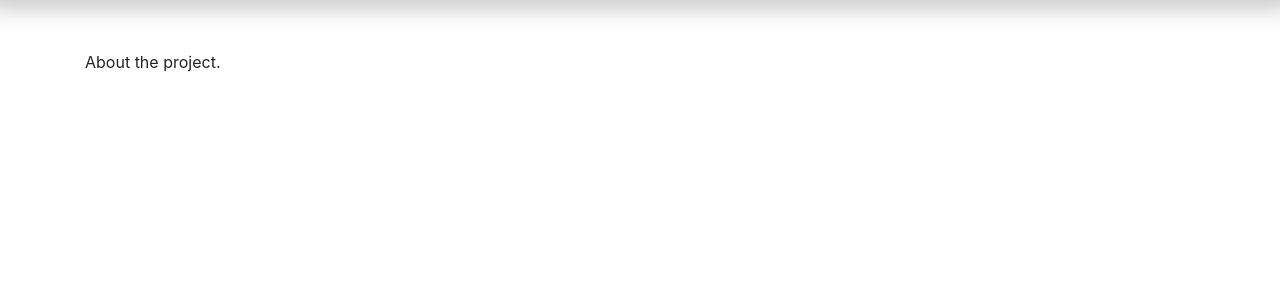
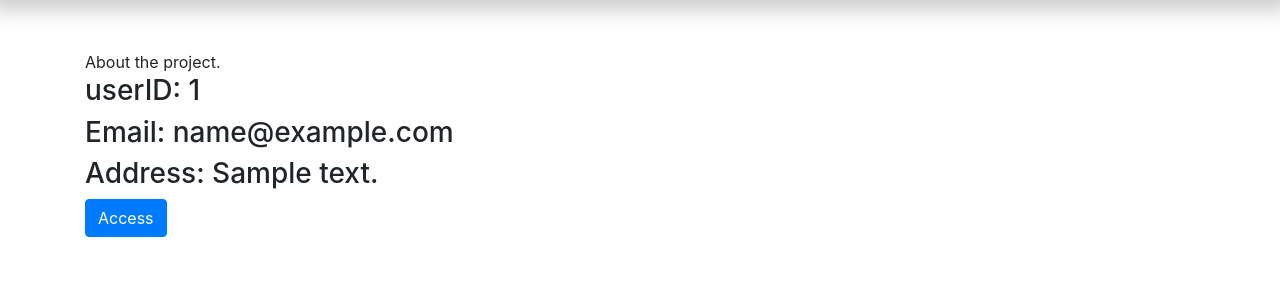
Before and after one commit to Ryanybl/Global-IoT-Directory, a Flask app: page /about in a window 1280 px wide. Shown: the part 100-400 px from the top of the page. Run offline with Flask 2, Linux system fonts and the light colour scheme; a user stored in the database is signed in; tables that the repository leaves empty hold one stand-in row (values such as "Sample post"); some libraries are stand-ins or nearby versions.

Commit message:
user info access oidc authorization

```diff
--- a/Droit/auth/models.py
+++ b/Droit/auth/models.py
@@ -48,6 +48,7 @@ class User(auth_db.Model, UserMixin):
     id = auth_db.Column(auth_db.Integer, primary_key=True)
     username = auth_db.Column(auth_db.String(30), nullable=False)
     email = auth_db.Column(auth_db.String(35), unique=True, nullable=False)
+    address = auth_db.Column(auth_db.String(128), nullable=True)
     # if the user is loggedin using oidc, the password is random assigned
     password = auth_db.Column(auth_db.Text, nullable=False)
     account_type = auth_db.Column(auth_db.Enum(UserAccountTypeEnum))
@@ -71,6 +72,18 @@ class User(auth_db.Model, UserMixin):
         """
         return int_to_unicode(self.id)
 
+    def get_provider_name(self):
+        return self.provider_name
+
+    def get_email(self):
+        return self.email
+
+    def get_address(self):
+        return self.address
+
+    def set_address(self, address):
+        self.address = address
+
 
 class OAuth2Client(auth_db.Model, OAuth2ClientMixin):
     """OAuth2/OpenID Connect client application class
@@ -83,6 +96,8 @@ class OAuth2Client(auth_db.Model, OAuth2ClientMixin):
     __tablename__ = 'oauth2_client'
 
     id = auth_db.Column(auth_db.Integer, primary_key=True)
+    # scope = auth_db.Column(auth_db.String(length=40))
+    scope = auth_db.Column(auth_db.Text, default='')
     # user_id = db.Column(
     #     db.Integer, db.ForeignKey('user.id', ondelete='CASCADE'))
     # user = db.relationship('User')
@@ -118,7 +133,7 @@ class OAuth2Token(auth_db.Model, OAuth2TokenMixin):
     id_token = auth_db.Column(auth_db.String(length=200))
     expires_at = auth_db.Column(auth_db.Integer)
     expires_in = auth_db.Column(auth_db.Integer)
-    scope = auth_db.Column(auth_db.String(length=40))
+    # scope = auth_db.Column(auth_db.String(length=40))
     user_id = auth_db.Column(
         auth_db.Integer, auth_db.ForeignKey('user.id', ondelete='CASCADE'))
     user = auth_db.relationship('User')
@@ -222,7 +237,11 @@ class OpenIDCode(_OpenIDCode):
         ]
         For more details, please refer to authlib documentation or UserInfo's definition
         """
-        return UserInfo(sub=str(user.id), username=user.username, email=user.email)
+        user_info = UserInfo(sub=str(user.id), username=user.username, email=user.email)
+        if 'address' in scope:
+            user_info['address'] = user.address
+
+        return user_info
 
 
 def int_to_unicode(number):
--- a/Droit/forms.py
+++ b/Droit/forms.py
@@ -20,6 +20,7 @@ class UserForm(Form):
     """
     email = StringField('Email Address', [validators.InputRequired(), validators.Length(min=6, max=35),
                     validators.Email('Please enter a valid email address')])
+    address = StringField('Address', [validators.InputRequired(), validators.Length(min=0, max=128)])
     password = PasswordField('Password', [validators.InputRequired(),validators.Length(min=6,max=50)])
 
 class UserLoginForm(UserForm):
--- a/Droit/templates/auth/oidc_authorize.html
+++ b/Droit/templates/auth/oidc_authorize.html
@@ -8,7 +8,7 @@
 <div class="container">
     <h3>Relying Party <span class="text-primary">{{grant.client.client_name}}</span>  is requesting user <span class="text-primary">{{ current_user.username }}</span> 's authorization:</h3>
     <ul class="m-5">
-        {% for scope in grant.request.scope.split() %}
+        {% for scope in client_scope.split() %}
         <li><h5>{{scope}}</h5></li>
         {% endfor %}
     </ul>
--- a/Droit/templates/home/about.html
+++ b/Droit/templates/home/about.html
@@ -2,6 +2,14 @@
 {% block body %}
 <div class="container">
   About the project.
+
+    <h3> userID: {{ userid }} </h3>
+    <h3> Email: {{ email }} </h3>
+    <h3> Address: {{ address }}</h3>
+
+    <form action="" method="POST">
+        <button type="submit" class="btn btn-primary" name="confirm">Access</button>
+    </form>
 </div>
 
 {% endblock %}
--- a/Droit/views/home.py
+++ b/Droit/views/home.py
@@ -1,4 +1,7 @@
-from flask import Blueprint, render_template
+from flask import Blueprint, render_template, request, session
+from flask_login import current_user
+
+from ..auth.oauth2 import oauth
 
 home = Blueprint('home', __name__)
 
@@ -13,14 +16,33 @@ def index():
     """
     return render_template("home/index.html")
 
-@home.route('/about')
+
+@home.route('/about', methods=['GET', 'POST'])
 def about():
     """Render the abount page for the project
 
     Returns:
         response: the flask response object representing the HTML page
     """
-    return render_template("home/about.html")
+
+    userid = current_user.get_user_id()
+    email = current_user.get_email()
+    address = current_user.get_address()
+    if not address:
+        address = session.get('return_address', None)
+    # if the current user logged in using oidc
+    provider = current_user.get_provider_name()
+    # define additional scope needed
+    add_scope = "openid address"
+    # Note: the scope added must be pre-included in providers_config
+
+    if request.method == 'POST':
+        if 'confirm' in request.form:
+            if provider:
+                client = oauth.create_client(provider)
+                return client.authorize_redirect(add_scope=add_scope)
+
+    return render_template("home/about.html", userid=userid, email=email, address=address)
 
 @home.route('/contact')
 def contact():
```
Also changed, not shown: Droit/auth/routes.py (+33 -7 lines), Droit/templates/auth/register.html (+11 -0 lines), Droit/level1.db (deleted), Droit/level2a.db (deleted), Droit/level2b.db (deleted), Droit/level3aa.db (deleted), Droit/level3ab.db (deleted), Droit/level4aba.db (deleted), Droit/level4abb.db (deleted), Droit/level5abba.db (deleted), Droit/level5abbb.db (deleted).
